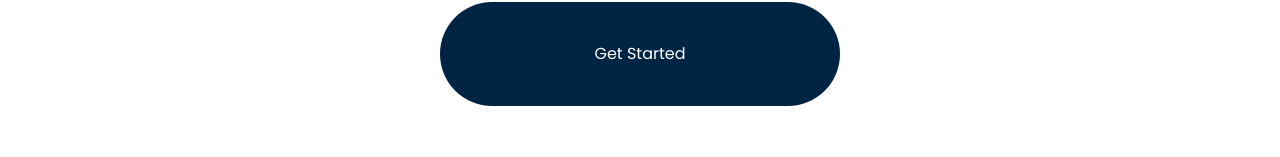
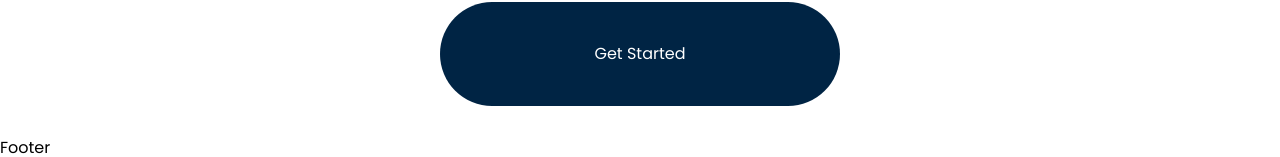
Before and after one commit to GIDEON-BABALOLA/cardtonic-clone, a React (Vite) app: page / in a window 1280 px wide. Shown: the part 786-943 px from the top of the page. Before the commit the page ends 922 px from the top, so only its background shows below. Built offline with nearby package versions, Linux system fonts and the light colour scheme.

Commit message:
second-commit

```diff
--- a/src/pages/Layout.jsx
+++ b/src/pages/Layout.jsx
@@ -1,13 +1,13 @@
 import React from 'react'
 import Header from '../components/Header'
 import { Outlet } from 'react-router-dom'
-import Footer from '../components/footer'
+import Footer from '../components/Footer'
 const Layout = () => {
   return (
     <>
     <Header />
     <Outlet  />
-{/* <Footer/> */}
+<Footer />
     </>
   )
 }
```
